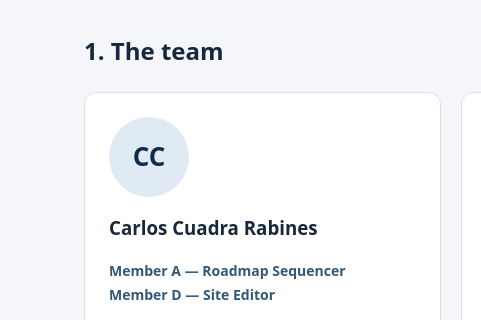
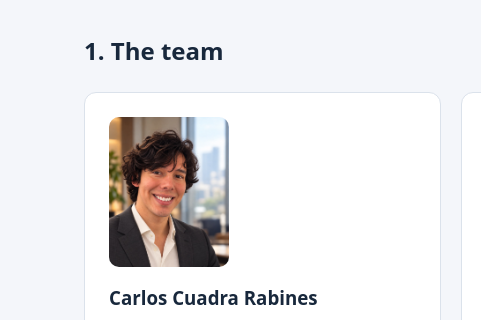
Before and after one commit to marcelocuadrara-afk/roadmaps-and-enterprise-systems, a plain HTML site: page index.html in a window 1280 px wide. Shown: the part 324-644 px from the top of the page, 0-481 px from the left. Drawn offline with Linux system fonts and the light colour scheme.

Commit message:
Add Carlos profile photo

```diff
--- a/index.html
+++ b/index.html
@@ -170,7 +170,11 @@
 
       <div class="team-grid">
         <article class="profile">
-          <div class="initials" aria-label="Carlos Cuadra initials">CC</div>
+          <img class="portrait"
+     src="images/carlos-cuadra.jpg.jpeg"
+     alt="Carlos Cuadra Rabines"
+     width="120"
+     height="150">
           <h3>Carlos Cuadra Rabines</h3>
           <p class="role">
             Member A — Roadmap Sequencer<br>
```
